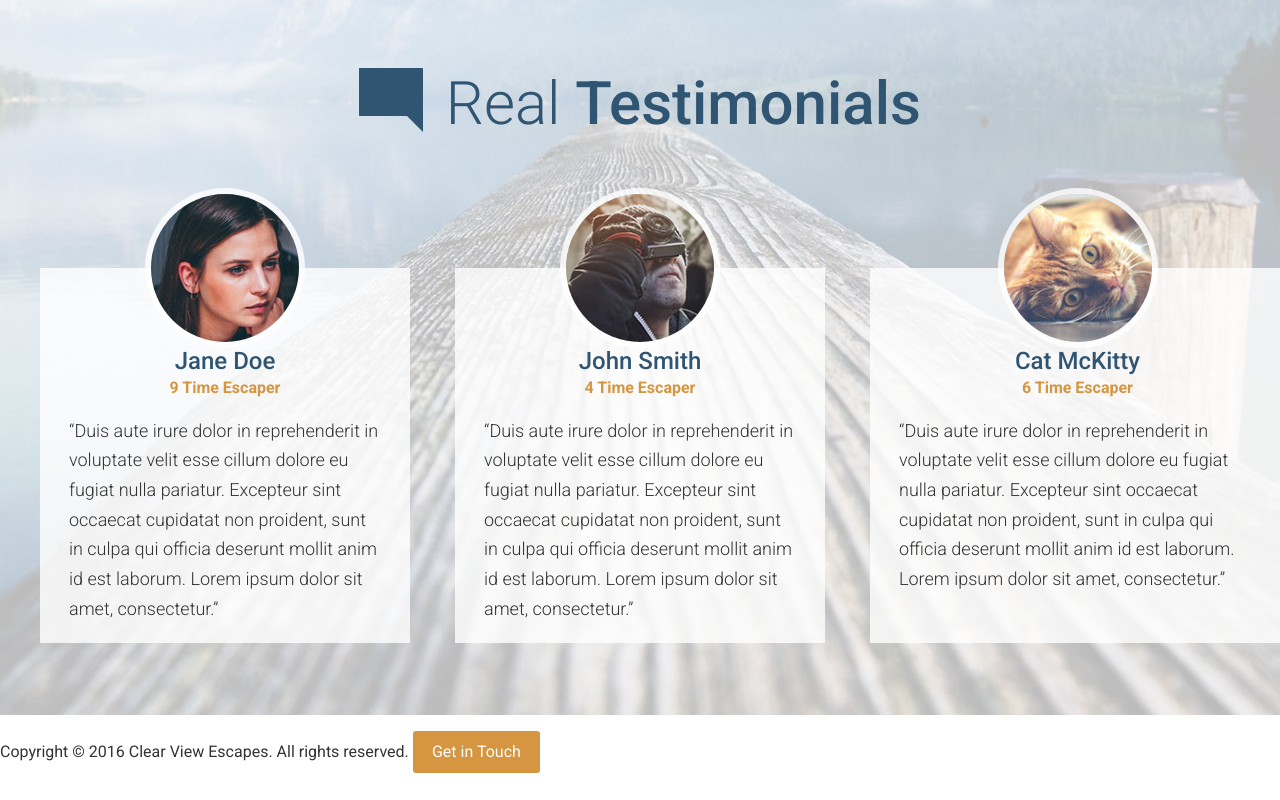
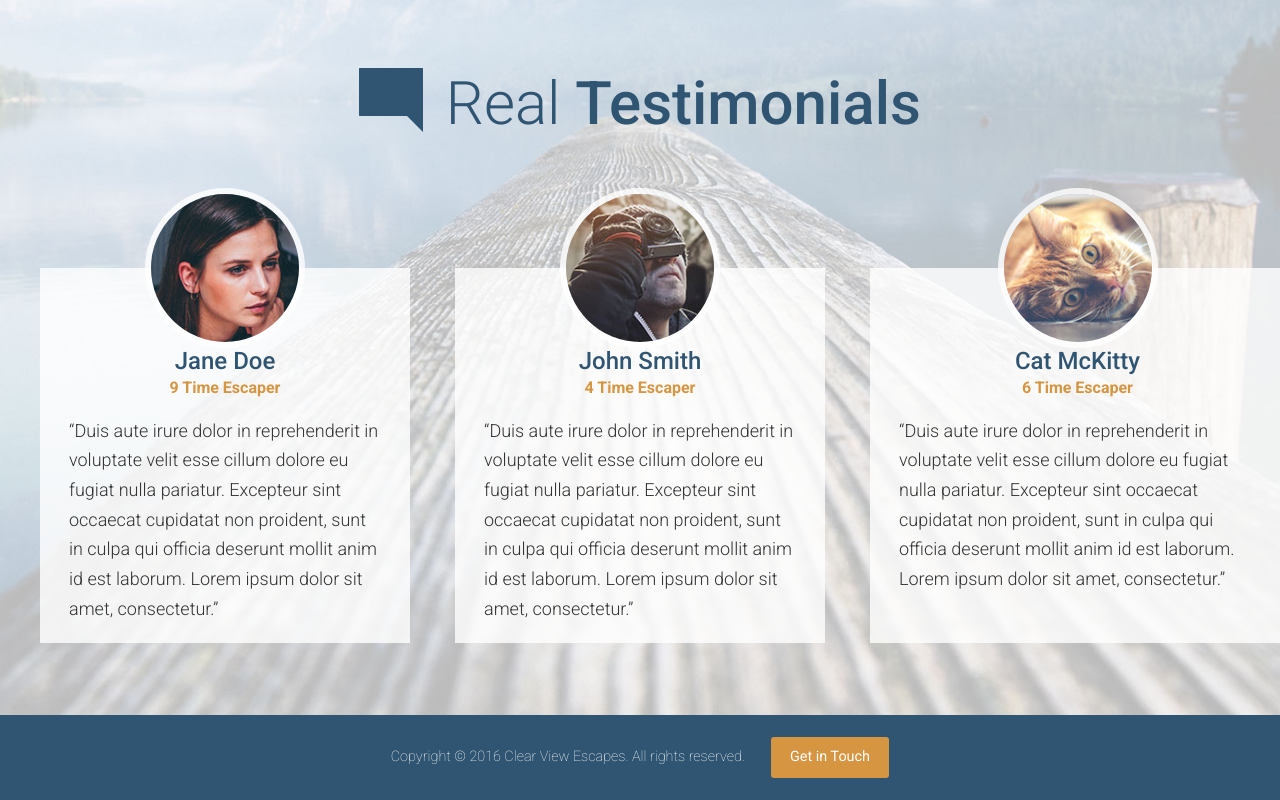
Before and after one commit to locaulker/travelsite, a website: page index.html in a window 1280 px wide. Shown: the part 3046-3846 px from the top of the page. Drawn offline with Linux system fonts and the light colour scheme.

Commit message:
completed footer styling

```diff
--- /dev/null
+++ b/assets/styles/modules/_site-footer.scss
@@ -0,0 +1,19 @@
+.site-footer {
+  background-color: $mainBlue;
+  color: #fff;
+  padding: .5rem;
+  text-align: center;
+  font-size: 90%;
+
+  &__text {
+    display: block;
+    margin-bottom: 1rem;
+    font-weight: 200;
+
+    @include atMedium {
+      display: inline;
+      margin-bottom: 0;
+      margin-right: 1.4rem;
+    }
+  }
+}
--- a/assets/styles/styles.scss
+++ b/assets/styles/styles.scss
@@ -17,3 +17,4 @@
 @import "modules/feature-item";
 @import "modules/testimonial";
 @import "modules/sprite";
+@import "modules/site-footer";
--- a/index.html
+++ b/index.html
@@ -152,8 +152,10 @@
     </div>
   </div>
 
-  <footer>
-    <p>Copyright &copy; 2016 Clear View Escapes. All rights reserved. <a href="#" class="btn btn--orange">Get in Touch</a></p>
+  <footer class="site-footer">
+    <div class="wrapper">
+      <p><span class="site-footer__text">Copyright &copy; 2016 Clear View Escapes. All rights reserved.</span> <a href="#" class="btn btn--orange">Get in Touch</a></p>
+    </div>
   </footer>
 </body>
 </html>
```
Also changed, not shown: temp/styles/styles.css.
